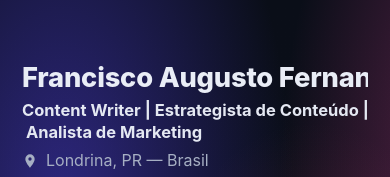
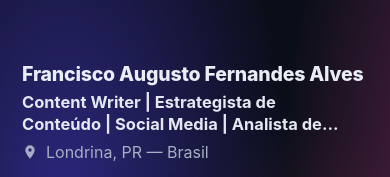
Before and after one commit to frncxc/curriculo, a plain HTML site: page index.html in a window 390 px wide. Shown: the top 177 px of the page. Drawn offline with Linux system fonts and the light colour scheme.

Commit message:
Update index.html

```diff
--- a/index.html
+++ b/index.html
@@ -186,7 +186,7 @@ li::before{content:"•"; position:absolute; left:0; top:0; color:var(--muted);
   .name{
     white-space:nowrap;
     max-width:100%;
-    font-size:clamp(12px,7vw,29px); /* mais conservador para 320–414 px */
+    font-size:clamp(12px,5vw,26px); /* mais conservador para 320–414 px */
     letter-spacing:-.2px;
   }
   /* Subtítulo: até 2 linhas sem quebrar em torno do "|" */
```
